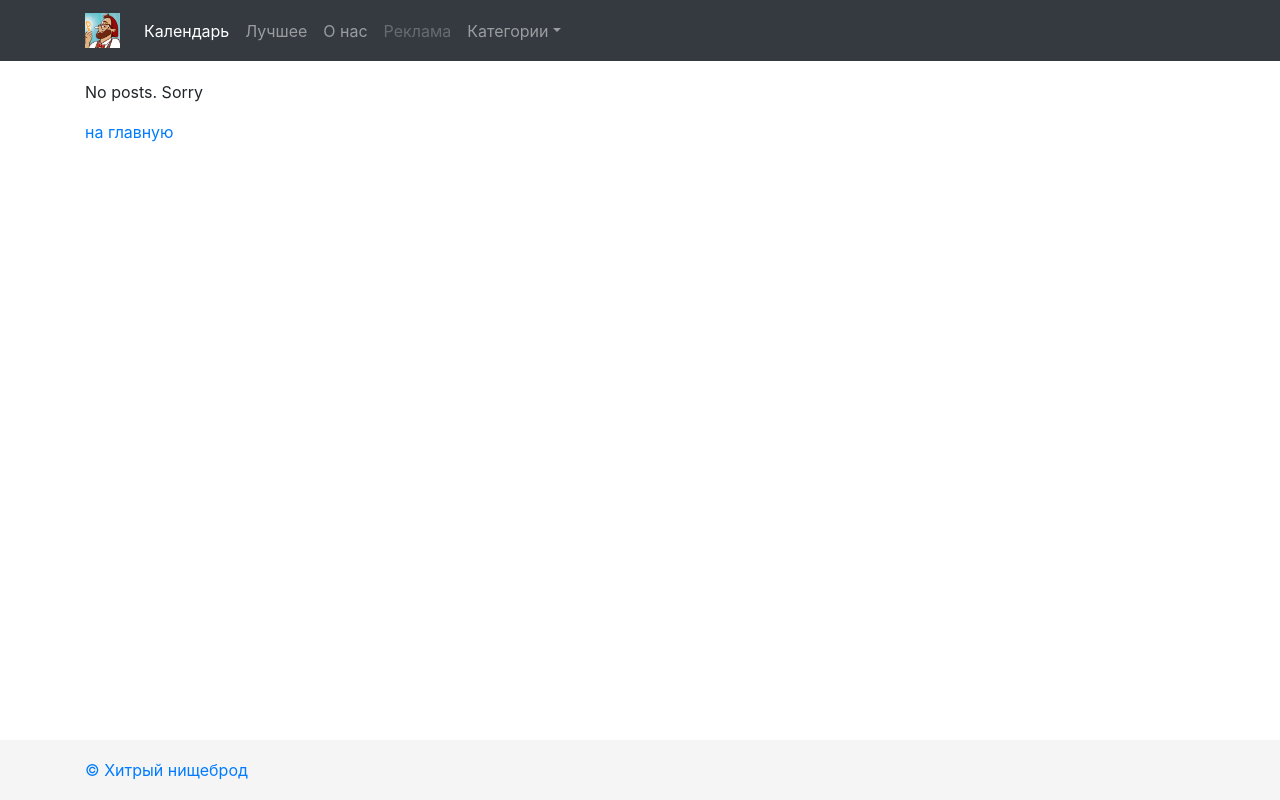
After one commit to drewkb/xn, a Django app: page /best/ in a window 1280 px wide. The commit adds this page. Run offline with Django 3.2, Linux system fonts and the light colour scheme; data that the repository does not hold is empty; some libraries are stand-ins or nearby versions.

Commit message:
add field best to post model and corresponding view

```diff
--- a/blog/models.py
+++ b/blog/models.py
@@ -27,6 +27,7 @@ class Post(models.Model):
     begin = models.DateField(default=timezone.now, verbose_name='Когда начнется?')
     end = models.DateField(default=get_default_date, verbose_name='Когда закончится?')
     date = models.DateTimeField(auto_now=True)
+    best = models.BooleanField(default=False, verbose_name='Лучшее')
 
     def __str__(self):
         return self.title
--- a/blog/templates/blog/base.html
+++ b/blog/templates/blog/base.html
@@ -26,7 +26,7 @@
                             <a class="nav-link" href="{% url 'blog:list' %}">Календарь <span class="sr-only">(current)</span></a>
                         </li>
                         <li class="nav-item">
-                            <a class="nav-link" href="{% url 'blog:list' %}">Лучшее</a>
+                            <a class="nav-link" href="{% url 'blog:best' %}">Лучшее</a>
                         </li>
                         <li class="nav-item">
                             <a class="nav-link" href="{% url 'blog:list' %}">О нас</a>
--- /dev/null
+++ b/blog/templates/blog/best.html
@@ -0,0 +1,14 @@
+{% extends 'blog/category_links.html' %}
+
+{% block content %}
+    {% if best_posts %}
+        {% for post in best_posts %}
+            <h2><a href="{% url 'blog:detail' post.id %}">{{ post.title }}</a></h2>
+            <p>{{ post.text|safe|truncatewords_html:30 }}</p>
+            <hr>
+        {% endfor %}
+    {% else %}
+        <p>No posts. Sorry</p>
+        <a href="{% url 'blog:list' %}">на главную</a>
+    {% endif %}
+{% endblock %}
--- a/blog/urls.py
+++ b/blog/urls.py
@@ -6,5 +6,6 @@ app_name = 'blog'
 urlpatterns = [
     path('category/<int:pk>/', views.PostsByCategoryView.as_view(), name='category'),
     path('<int:pk>/', views.DetailView.as_view(), name='detail'),
+    path('best/', views.BestView.as_view(), name='best'),
     path('', views.IndexView.as_view(), name='list'),
 ]
--- a/blog/views.py
+++ b/blog/views.py
@@ -15,10 +15,10 @@ class IndexView(BaseMixin, generic.ListView):
 
     template_name = 'blog/list.html'
     context_object_name = 'latest_posts'
-    paginate_by = 3
+    paginate_by = 11
 
     def get_queryset(self):
-        return Post.objects.order_by('-date')[:10]
+        return Post.objects.order_by('-date')[:40]
 
 
 class DetailView(BaseMixin, generic.DetailView):
@@ -31,8 +31,18 @@ class PostsByCategoryView(BaseMixin, generic.ListView):
 
     template_name = 'blog/category.html'
     context_object_name = 'category_posts'
-    paginate_by = 1
+    paginate_by = 4
 
     def get_queryset(self):
         self.categories = get_object_or_404(Category, pk=self.kwargs.get('pk'))
         return Post.objects.filter(categories=self.categories)
+
+
+class BestView(BaseMixin, generic.ListView):
+
+    template_name = 'blog/best.html'
+    context_object_name = 'best_posts'
+    paginate_by = 11
+
+    def get_queryset(self):
+        return Post.objects.filter(best=True).order_by('-date')[:40]
```
Also changed, not shown: blog/migrations/0006_post_best.py (added).
